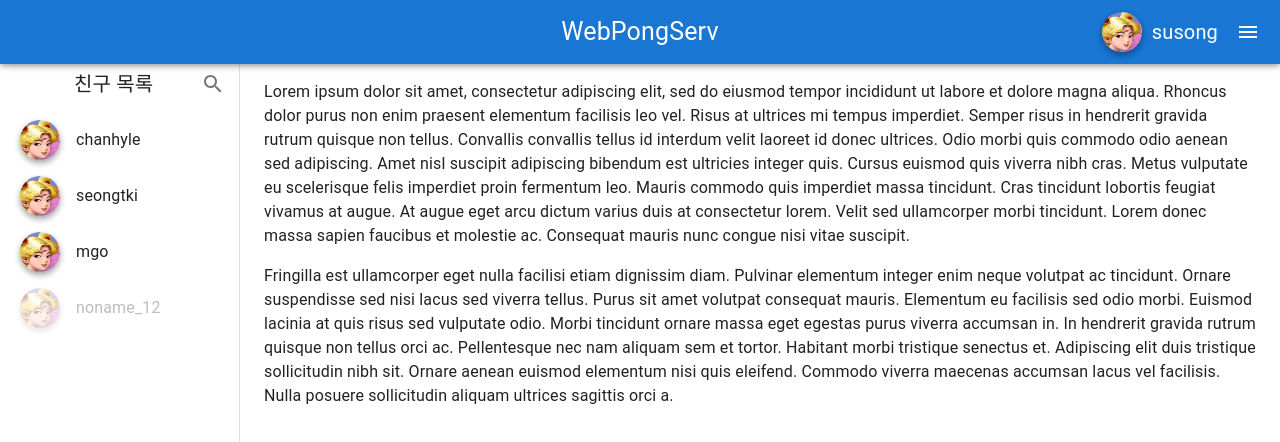
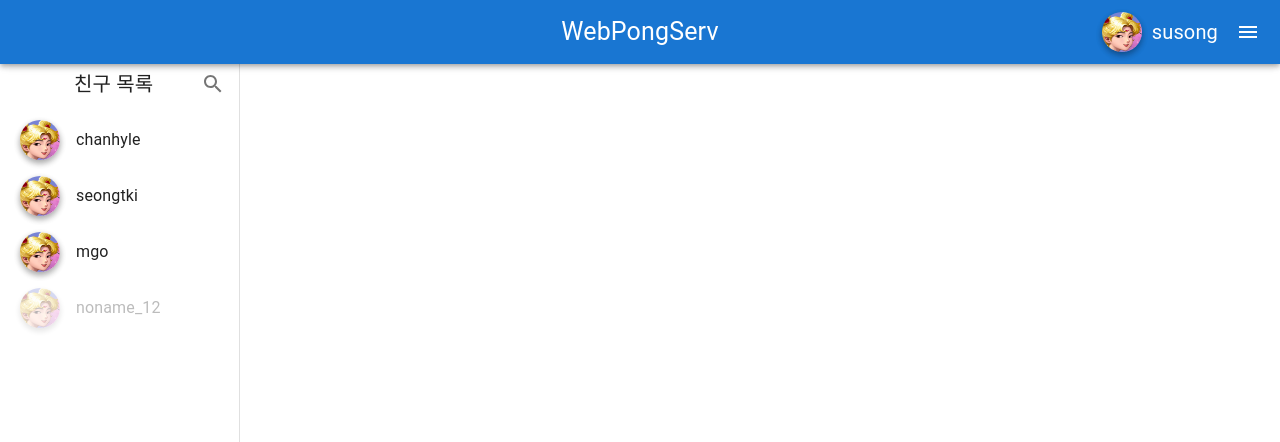
Before and after one commit to webPongServ/pongserv, a React (Create React App) app in the folder frontend/: page /main in a window 1280 px wide. Shown: the top 442 px of the page. Built offline with nearby package versions, Linux system fonts and the light colour scheme.

Commit message:
#45 FEAT : Redirect page init

```diff
--- a/frontend/src/components/common/MainRoute.tsx
+++ b/frontend/src/components/common/MainRoute.tsx
@@ -1,5 +1,5 @@
 import { Routes, Route } from "react-router-dom";
-import Main from "pages/main";
+import Redirect from "pages/Redirect";
 import Profile from "pages/Profile";
 import Search from "pages/Search";
 import Game from "pages/game";
@@ -10,7 +10,7 @@ const MainRoute = (): JSX.Element => {
   return (
     <>
       <Routes>
-        <Route path="/main" element={<Main />} />
+        <Route path="/redirect" element={<Redirect />} />
         <Route path="/profile/:nickname" element={<Profile />} />
         <Route path="/search" element={<Search />} />
         <Route path="/game" element={<Game />} />
--- /dev/null
+++ b/frontend/src/pages/Redirect.tsx
@@ -0,0 +1,22 @@
+import { useNavigate } from "react-router-dom";
+import LoadingString from "components/common/utils/LoadingString";
+import "styles/global.scss";
+import "styles/Redirect.scss";
+
+import { Box } from "@mui/material";
+
+const Redirect = () => {
+  const navigate = useNavigate();
+  setTimeout(() => {
+    navigate("/game");
+  }, 3000);
+
+  return (
+    <Box id="Redirect" className="flex-container">
+      <img src="../loading.gif" alt="loading_gif" />
+      <LoadingString message="로딩 중입니다" />
+    </Box>
+  );
+};
+
+export default Redirect;
--- a/frontend/src/pages/main.tsx
+++ /dev/null
@@ -1,36 +0,0 @@
-const Main = () => {
-  return (
-    <div>
-      <p>
-        Lorem ipsum dolor sit amet, consectetur adipiscing elit, sed do eiusmod
-        tempor incididunt ut labore et dolore magna aliqua. Rhoncus dolor purus
-        non enim praesent elementum facilisis leo vel. Risus at ultrices mi
-        tempus imperdiet. Semper risus in hendrerit gravida rutrum quisque non
-        tellus. Convallis convallis tellus id interdum velit laoreet id donec
-        ultrices. Odio morbi quis commodo odio aenean sed adipiscing. Amet nisl
-        suscipit adipiscing bibendum est ultricies integer quis. Cursus euismod
-        quis viverra nibh cras. Metus vulputate eu scelerisque felis imperdiet
-        proin fermentum leo. Mauris commodo quis imperdiet massa tincidunt. Cras
-        tincidunt lobortis feugiat vivamus at augue. At augue eget arcu dictum
-        varius duis at consectetur lorem. Velit sed ullamcorper morbi tincidunt.
-        Lorem donec massa sapien faucibus et molestie ac. Consequat mauris nunc
-        congue nisi vitae suscipit.
-      </p>
-      <p>
-        Fringilla est ullamcorper eget nulla facilisi etiam dignissim diam.
-        Pulvinar elementum integer enim neque volutpat ac tincidunt. Ornare
-        suspendisse sed nisi lacus sed viverra tellus. Purus sit amet volutpat
-        consequat mauris. Elementum eu facilisis sed odio morbi. Euismod lacinia
-        at quis risus sed vulputate odio. Morbi tincidunt ornare massa eget
-        egestas purus viverra accumsan in. In hendrerit gravida rutrum quisque
-        non tellus orci ac. Pellentesque nec nam aliquam sem et tortor. Habitant
-        morbi tristique senectus et. Adipiscing elit duis tristique sollicitudin
-        nibh sit. Ornare aenean euismod elementum nisi quis eleifend. Commodo
-        viverra maecenas accumsan lacus vel facilisis. Nulla posuere
-        sollicitudin aliquam ultrices sagittis orci a.
-      </p>
-    </div>
-  );
-};
-
-export default Main;
--- /dev/null
+++ b/frontend/src/styles/Redirect.scss
@@ -0,0 +1,11 @@
+#Redirect {
+  width: 100%;
+  height: 105%;
+  flex-direction: column;
+  row-gap: 3%;
+
+  img {
+    width: 30%;
+    height: 30%;
+  }
+}
```
Also changed, not shown: frontend/public/loading.gif (added).
